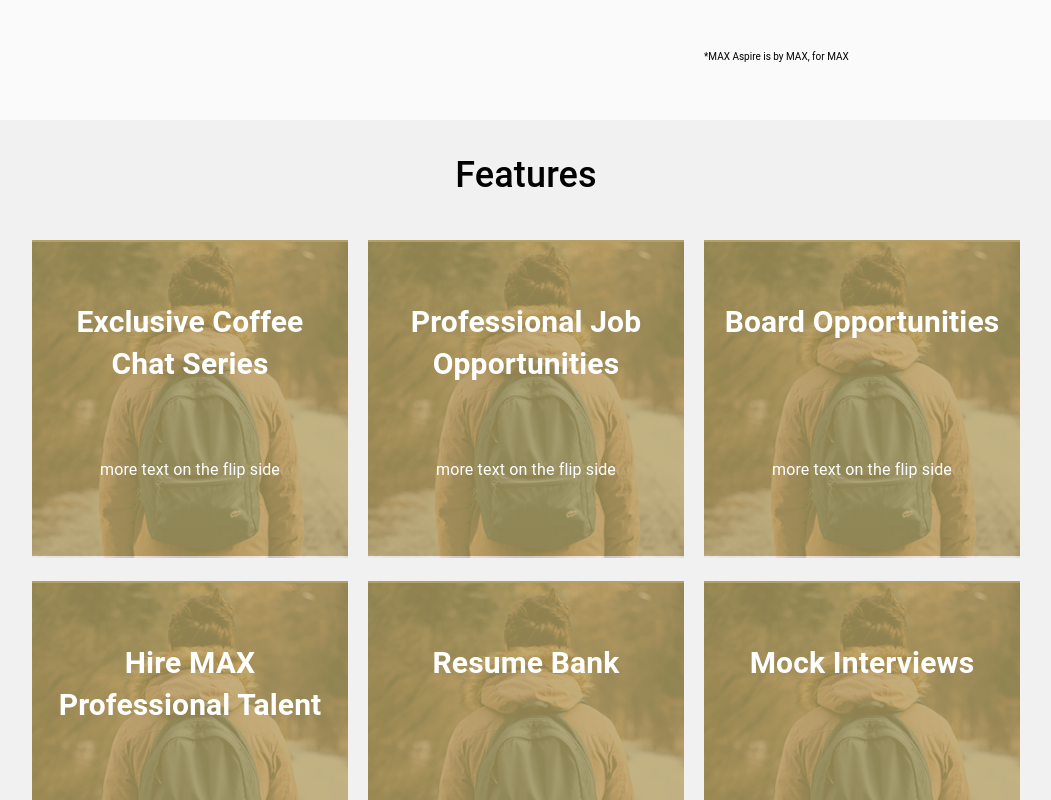
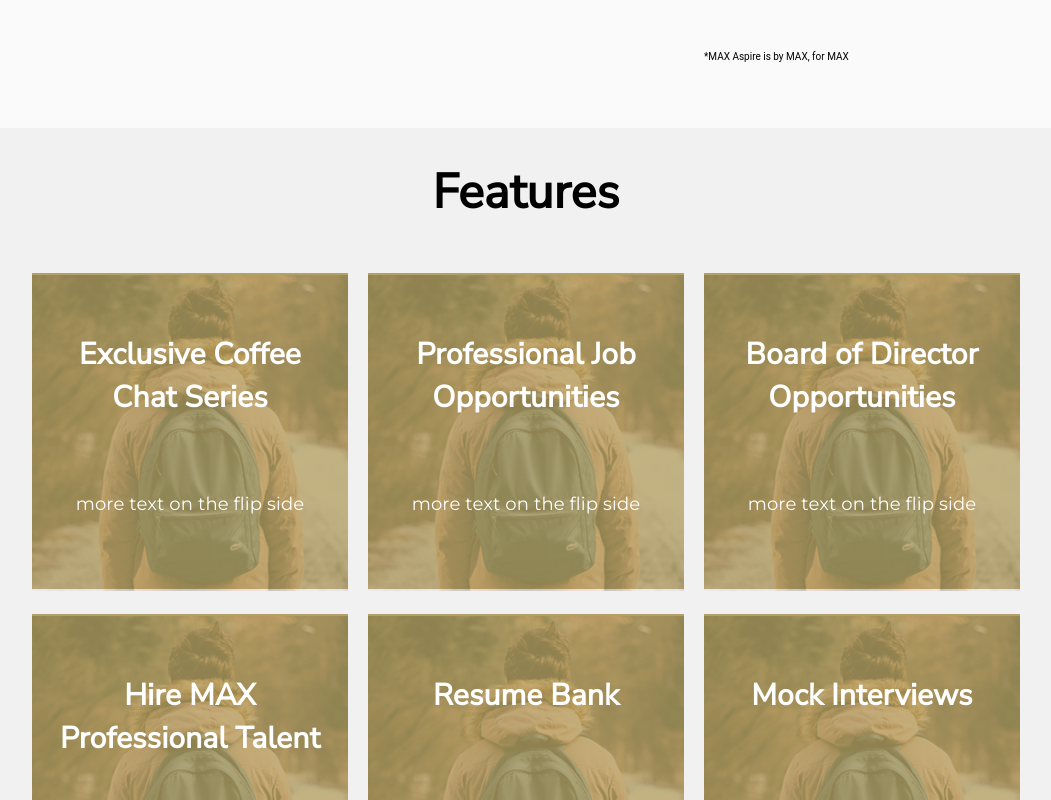
Before and after one commit to maxgala/aspire-frontend, a React (Create React App) app: page / in a window 1280 px wide. Shown: the part 1300-2100 px from the top of the page, without its empty margins (114-1165 px from the left). Built offline with nearby package versions, Linux system fonts and the light colour scheme.

Commit message:
Updated features section text and font styles.

```diff
--- a/src/Components/LandingPage/FeatureCard.js
+++ b/src/Components/LandingPage/FeatureCard.js
@@ -19,6 +19,9 @@ const useStyles = makeStyles(theme => ({
     marginRight: '10px',
   },
   front_text: {
+    fontFamily: "Nunito Sans",
+    fontWeight: "Bold",
+    fontSize: "30px",
     position: 'absolute',
     marginTop: '25%',
     fontSize: '30px',
@@ -28,13 +31,15 @@ const useStyles = makeStyles(theme => ({
     color: 'white'
   },
   small_text: {
+    fontFamily: "Montserrat",
+    fontSize: "18px",
     position: 'absolute',
     marginTop: '75%',
-    fontSize: '16px',
     width: '100%',
     color: 'white',
   },
   back_text: {
+    fontFamily: "Montserrat",
     fontSize: '20px',
     width: '100%',
     marginTop: '30%',
--- a/src/Components/LandingPage/Features.js
+++ b/src/Components/LandingPage/Features.js
@@ -8,9 +8,10 @@ const useStyles = makeStyles(() => ({
     backgroundColor: '#F1F1F1',
   },
   features_title: {
+    fontFamily: "Nunito Sans",
+    fontWeight: "bold",
+    fontSize: "48px",
     paddingTop: '30px',
-    fontWeight: '500',
-    fontSize: '36px',
     color: 'black',
   },
   grid: {
@@ -76,8 +77,8 @@ class Features extends Component{
             justify="center"
           >
             <FeatureCard
-              front_text="Board Opportunities"
-              back_text="As MAX grows and is recognized for its talent, Board opportunities become available. Apply to opportunities to serve on a Board of Directors!"
+              front_text="Board of Director Opportunities"
+              back_text="As MAX grows and is recognized for its talent, Board positions are presented. Apply to opportunities to serve on a Board of Directors."
               card_number={3}
             />
           </Grid>
@@ -103,7 +104,7 @@ class Features extends Component{
           >
             <FeatureCard
               front_text="Resume Bank"
-              back_text="Senior Executives have access to all resumes of the Aspiring Professionals who sign up. You may magically be contacted regarding a potential match for a listed or unlisted role."
+              back_text="Senior Professionals on MAX Aspire have access to all resumes of Aspiring Professionals who sign up. You may fortuitously be contacted regarding a potential match for a listed or unlisted role."
               card_number={5}
             />
           </Grid>
```
